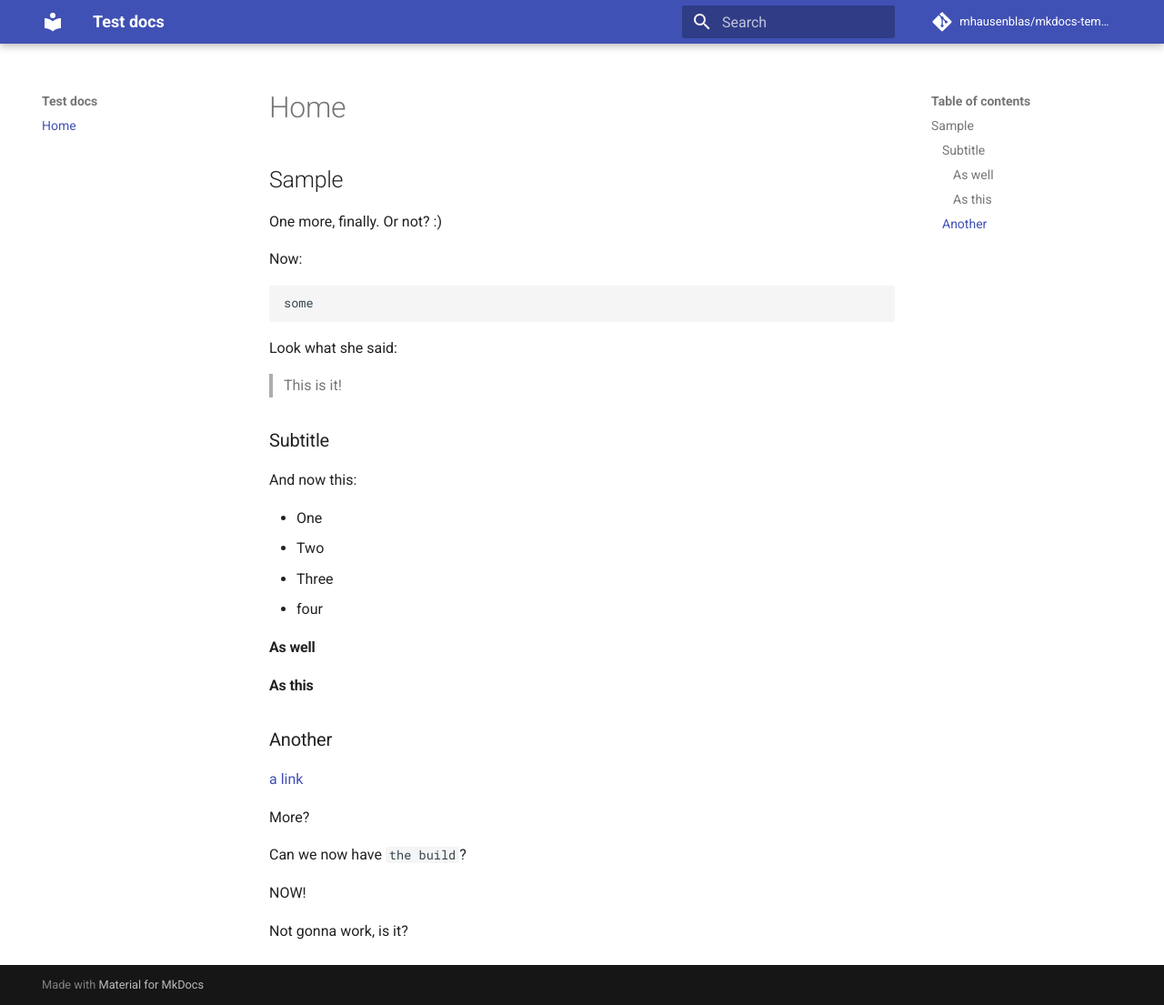
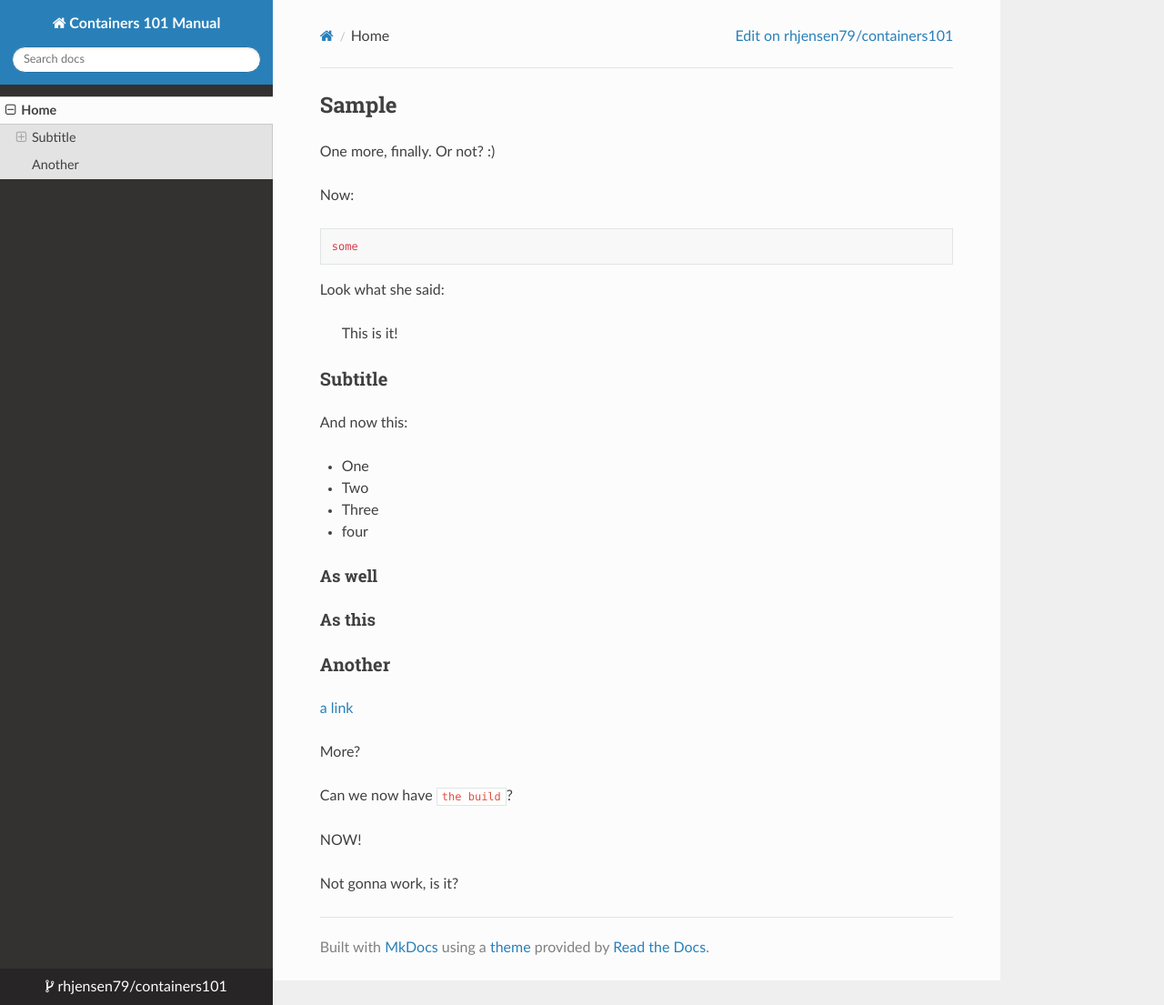
Before and after one commit to rhjensen79/containers101, an MkDocs documentation site: the page built from docs/index.md, in a window 1280 px wide and 1105 px high. Shown: the whole window at 91% size. Built offline with MkDocs 1.6.1, drawn with Linux system fonts in a browser that asks for light colours; nearby versions of some CDN libraries; comment, search, counter and statistics services are not loaded.

Commit message:
minor ui changes

```diff
--- a/mkdocs.yml
+++ b/mkdocs.yml
@@ -1,10 +1,10 @@
-site_name: Test docs
-site_description: "A docs test"
-site_author: "Michael Hausenblas"
+site_name: Containers 101 Manual
+site_description: "Lears the basics around Containers"
+site_author: "Robert Jensen"
 docs_dir: docs/
-repo_name: "mhausenblas/mkdocs-template"
-repo_url: "https://github.com/mhausenblas/mkdocs-template"
+repo_name: "rhjensen79/containers101"
+repo_url: "https://github.com/rhjensen79/containers101"
 nav:
   - Home: index.md
 theme:
-  name: "material"
+  name: "readthedocs"
```
